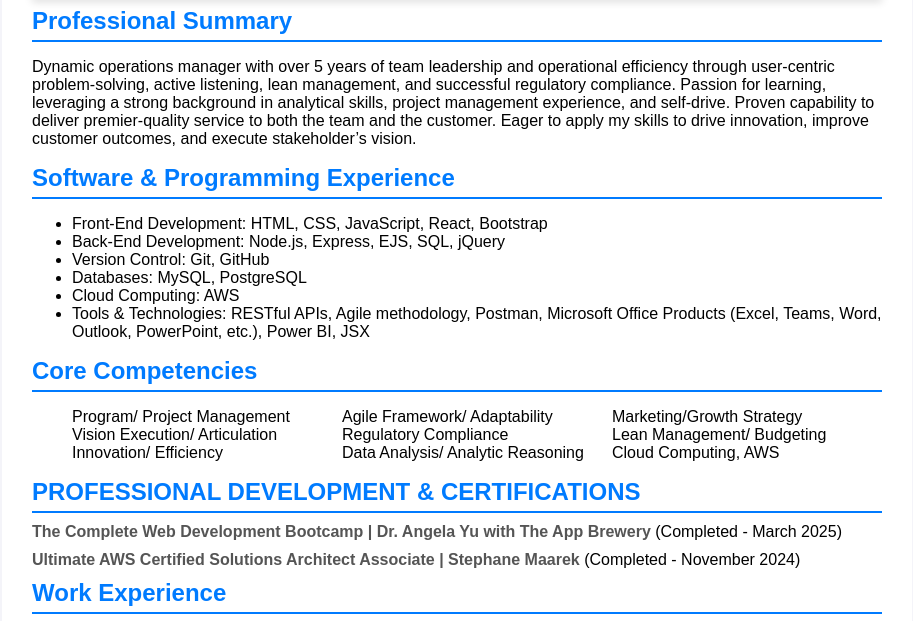
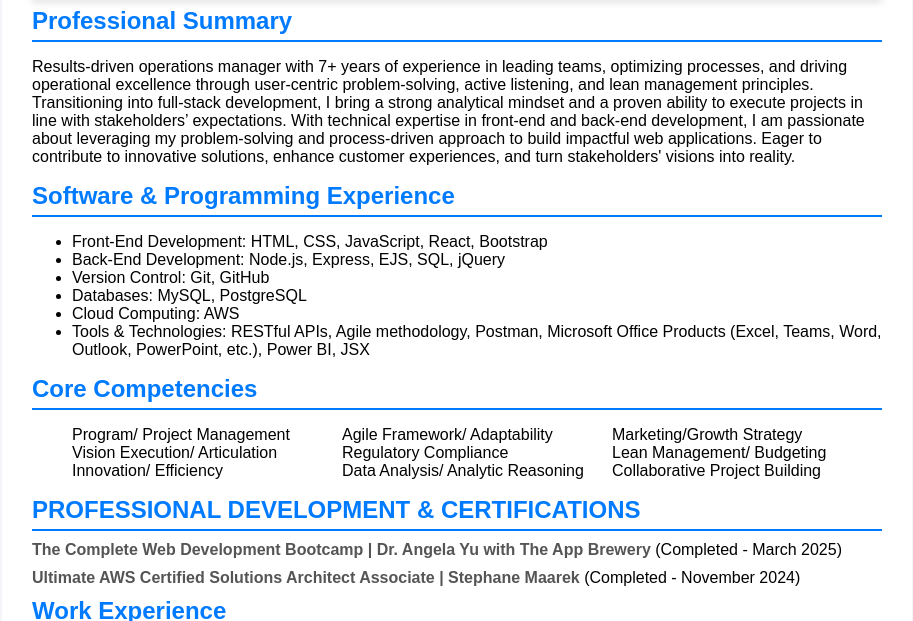
Before and after one commit to ericdurban/Resume, a plain HTML site: page index.html in a window 1280 px wide. Shown: the part 164-785 px from the top of the page, without its empty margins (183-1096 px from the left). Drawn offline with Linux system fonts and the light colour scheme.

Commit message:
Updating professional summary according to my actual resume.

```diff
--- a/index.html
+++ b/index.html
@@ -25,12 +25,12 @@
 
         <!--PROFESSIONAL SUMMARY-->
         <h2>Professional Summary</h2>
-        <p>Dynamic operations manager with over 5 years of team leadership and operational
-            efficiency through user-centric problem-solving, active listening, lean management,
-            and successful regulatory compliance. Passion for learning, leveraging a strong background
-             in analytical skills, project management experience, and self-drive. Proven capability to
-              deliver premier-quality service to both the team and the customer. Eager to apply my skills
-              to drive innovation, improve customer outcomes, and execute stakeholder’s vision.</p>
+        <p>Results-driven operations manager with 7+ years of experience in leading teams, optimizing processes, and driving operational excellence through user-centric
+            problem-solving, active listening, and lean management principles. Transitioning into full-stack development, I bring a strong analytical mindset and a
+            proven ability to execute projects in line with stakeholders’ expectations. With technical expertise in front-end and back-end development, I am passionate
+            about leveraging my problem-solving and process-driven approach to build impactful web applications. Eager to contribute to innovative solutions, enhance
+            customer experiences, and turn stakeholders' visions into reality.
+        </p>
 
 
         <!--SOFTWARE & PROGRAMMING EXPERIENCE-->
@@ -57,7 +57,7 @@
                 <li>Lean Management/ Budgeting</li>
                 <li>Innovation/ Efficiency</li>
                 <li>Data Analysis/ Analytic Reasoning</li>
-                <li>Cloud Computing, AWS</li>
+                <li>Collaborative Project Building</li>
               </ul>
             </div>
 
```
